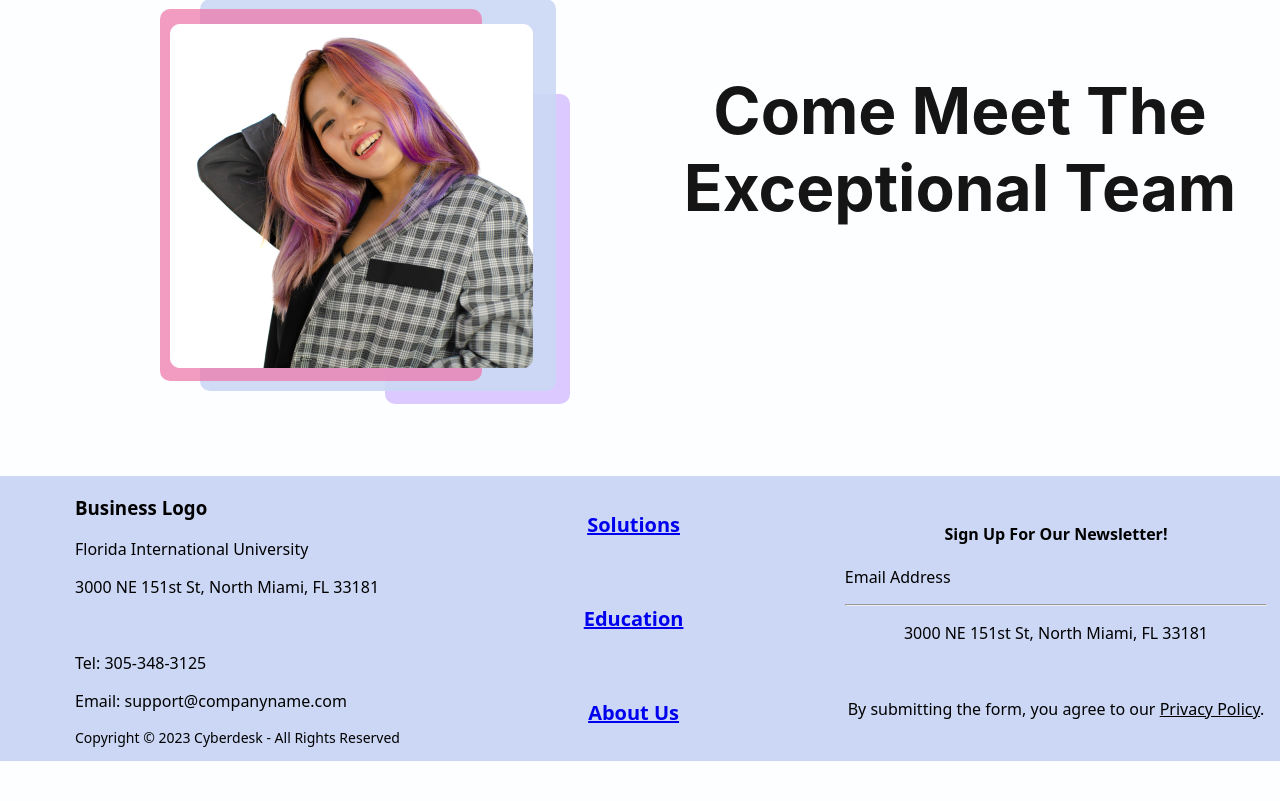
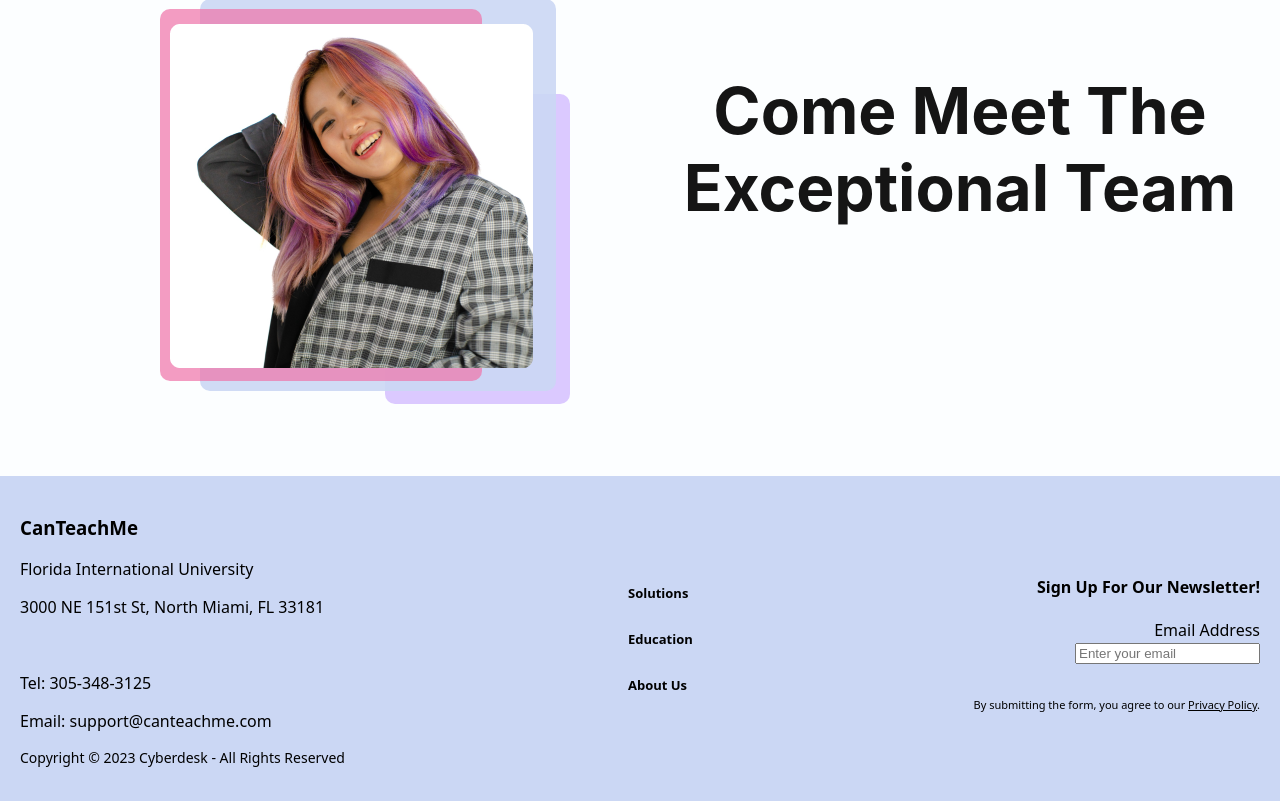
Before and after one commit to rockbison1230/CanTeachMe, a Flask app: template templates/aboutus.html in a window 1280 px wide. Shown: the part 121-922 px from the top of the page. Before the commit the page ends 882 px from the top, so only its background shows below. Run offline with Flask 3, Linux system fonts and the light colour scheme; the template is opened without the code that fills it, so the values that code supplies are empty; parts of the project's set-up code (start-up, migrations or seed data) failed here and were passed over.

Commit message:
Update All Pages
About Us - changed footer
Index - Updated look of form
Education - Fixed Footer links

```diff
--- a/static/css/aboutus.css
+++ b/static/css/aboutus.css
@@ -1,5 +1,5 @@
 /*Body*/
-body {
+body{
   font-family: "Noto Sans", sans-serif;
   background-color: #fcfeff;
   padding: 0;
@@ -30,7 +30,7 @@ body {
 }
 
 li a:hover,
-  .active {
+  .active{
   background-color: #b0c0e6;
 }
 
@@ -107,18 +107,29 @@ body {
 }
 
 /*Footer CSS*/
-
-/*.footer {
+.footer {
+  bottom: -30px;
   display: flex;
   justify-content: space-between;
   align-items: center;
-  padding: 10px; /* Add padding for spacing
+  background-color: #cbd7f4;
+  padding: 20px;
+}
 
-}*/
+.footer-left {
+  flex: 1;
+}
 
-.grid-container-bottom {
-    display: grid;
-    grid-template-columns: 33% 33% 33%;
-    align-items: center;
-    background-color: #cbd7f4;
+.footer-middle {
+  font-size: 13px;
+  list-style: none;
+  text-align: center;
 }
+.footer-middle li {
+  padding: 0;
+}
+
+.footer-right {
+  flex: 1;
+  text-align: right;
+}
--- a/templates/aboutus.html
+++ b/templates/aboutus.html
@@ -39,34 +39,33 @@
         </div>
 
         <div class = "footer">
-            <div class = "grid-container-bottom">
-                <div class = "grid-bottom-item" style="padding-left: 75px;">
-                    <h3>Business Logo</h3>
+            <div class="footer-left">
+                <h3>CanTeachMe</h3>
                 <p>Florida International University</p>
                 <p>3000 NE 151st St, North Miami, FL 33181</p>
                 <br>
                 <p>Tel: 305-348-3125</p>
-                    <p>Email: support@companyname.com</p>
+                <p>Email: support@canteachme.com</p>
                 <p style="font-size: 14px;">Copyright &copy; 2023 Cyberdesk - All Rights Reserved</p>
             </div>
-                <div class = "grid-bottom-item" style="text-align: center; font-size: 20px;">
-                    <p><a href = "index.html"><strong>Solutions</strong></a></p>
+            <div class="footer-middle">
+                    <ul>
+                        <li><a href="index.html"><b>Solutions</b></a></li>
+                        <li><a href="education.html"><b>Education</b></a></li>
+                        <li><a href="aboutus.html"><b>About Us</b></a></li>
+                    </ul>
+            </div>
+            <div class="footer-right" style="text-align: right;">
+                <h4>Sign Up For Our Newsletter!</h4>
+                <div class="input-wrapper">
+                <label for="emailLine">Email Address</label><br>
+                <input type="email" id = "emailLine" placeholder="Enter your email">
+                </div>
                 <br>
-                    <p><a href = "education.html"><strong>Education</strong></a></p>
-                    <br>
-                    <p><a href = "aboutus.html"><strong>About Us</strong></a></p>
-                </div>
-                <div class = "grid-bottom-item" style="text-align: center;">
-                    <h4>Sign Up For Our Newsletter!</h4>
-                    <p style="text-align: left;">Email Address</p>
-                    <hr>
-                    <p>3000 NE 151st St, North Miami, FL 33181</p>
-                    <br>
-                    <p>By submitting the form, you agree to our <u>Privacy Policy</u>.</p>
+                <p style="font-size: 11px;">By submitting the form, you agree to our <u>Privacy Policy</u>.</p>
             </div>
         </div>
 
-        </div>
 
 
     </body>
```
Also changed, not shown: static/css/style.css (+12 -26 lines), templates/education.html (+5 -5 lines), templates/index.html (+3 -4 lines). Lines whose indentation alone changed are shown as unchanged.
